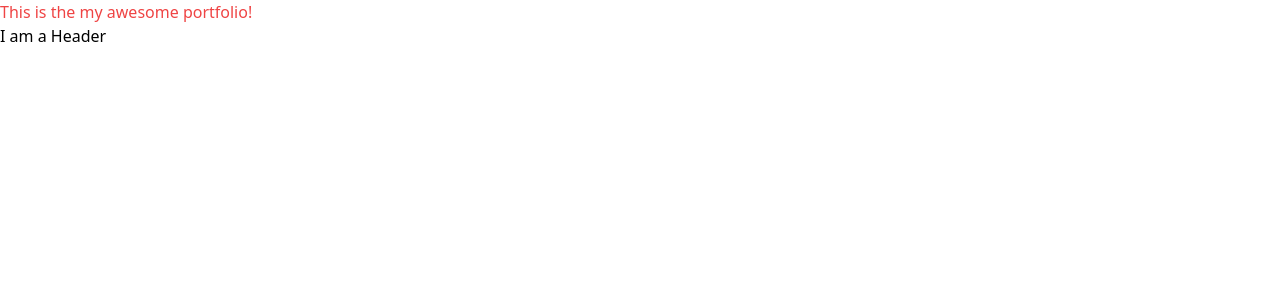
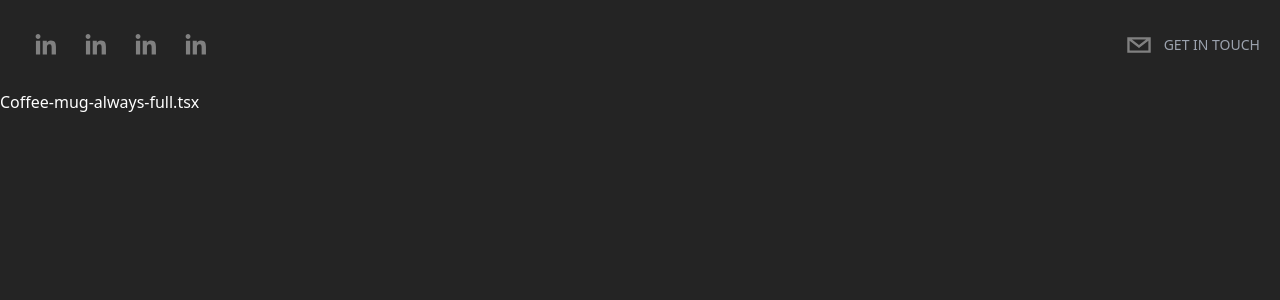
Before and after one commit to gabinwilliams/portfolio-nextjs, a Next.js app: page / in a window 1280 px wide. Shown: the top 300 px of the page. Built offline with nearby package versions, Linux system fonts and the light colour scheme.

Commit message:
created hero component and added framer motion

```diff
--- a/components/Header.tsx
+++ b/components/Header.tsx
@@ -1,9 +1,77 @@
 import React from "react";
+import { SocialIcon } from "react-social-icons";
+import { motion } from "framer-motion";
 
 type Props = {};
 
 function Header({}: Props) {
-    return <header>I am a Header</header>;
+    return (
+        <header className="sticky top-0 p-5 flex items-start justify-between max-w-7xl mx-auto z-20 xl:items-center">
+            <motion.div
+                initial={{
+                    x: -500,
+                    opacity: 0,
+                    scale: 0.5,
+                }}
+                animate={{
+                    x: 0,
+                    opacity: 1,
+                    scale: 1,
+                }}
+                transition={{
+                    duration: 1.5,
+                }}
+                className="flex flex-row items-center"
+            >
+                <SocialIcon
+                    url="https://www.linkedin.com/in/joshua-garcia-10b10b10b/"
+                    fgColor="gray"
+                    bgColor="transparent"
+                />
+                <SocialIcon
+                    url="https://www.linkedin.com/in/joshua-garcia-10b10b10b/"
+                    fgColor="gray"
+                    bgColor="transparent"
+                />
+                <SocialIcon
+                    url="https://www.linkedin.com/in/joshua-garcia-10b10b10b/"
+                    fgColor="gray"
+                    bgColor="transparent"
+                />
+                <SocialIcon
+                    url="https://www.linkedin.com/in/joshua-garcia-10b10b10b/"
+                    fgColor="gray"
+                    bgColor="transparent"
+                />
+            </motion.div>
+            <motion.div
+                initial={{
+                    x: 500,
+                    opacity: 0,
+                    scale: 0.5,
+                }}
+                animate={{
+                    x: 0,
+                    opacity: 1,
+                    scale: 1,
+                }}
+                transition={{
+                    duration: 1.5,
+                }}
+                className="flex flex-row items-center cursor-pointer"
+            >
+                <SocialIcon
+                    className="cursor-pointer"
+                    network="email"
+                    fgColor="gray"
+                    bgColor="transparent"
+                />
+                <p className="uppercase hidden md:inline-flex text-sm text-gray-400">
+                    Get in Touch
+                </p>
+            </motion.div>
+        </header>
+    );
 }
 
 export default Header;
--- /dev/null
+++ b/components/Hero.tsx
@@ -0,0 +1,26 @@
+import React from "react";
+import { Cursor, Typewriter, useTypewriter } from "react-simple-typewriter";
+
+type Props = {};
+
+function Hero({}: Props) {
+    const [text, count] = useTypewriter({
+        words: [
+            "Hi, the Name's Gabin Williams",
+            "Coffee-mug-always-full.tsx",
+            "<MagicalErrorEliminator />",
+        ],
+        loop: true,
+        delaySpeed: 2000,
+    });
+    return (
+        <div>
+            <h1>
+                <span>{text}</span>
+                <Cursor cursorColor="#F7AB0A" />
+            </h1>
+        </div>
+    );
+}
+
+export default Hero;
--- a/package.json
+++ b/package.json
@@ -15,9 +15,12 @@
     "@types/react-dom": "18.0.10",
     "eslint": "8.32.0",
     "eslint-config-next": "13.1.5",
+    "framer-motion": "^8.5.2",
     "next": "13.1.5",
     "react": "18.2.0",
     "react-dom": "18.2.0",
+    "react-simple-typewriter": "^5.0.1",
+    "react-social-icons": "^5.15.0",
     "typescript": "4.9.4"
   },
   "devDependencies": {
--- a/pages/index.tsx
+++ b/pages/index.tsx
@@ -1,17 +1,19 @@
 import Head from "next/head";
 import Header from "@/components/Header";
+import Hero from "@/components/Hero";
 
 export default function Home() {
     return (
-        <>
+        <div className="bg-[rgb(36,36,36)] text-white h-screen">
             <Head>
                 <title>Gabin&apos;s Portfolio</title>
             </Head>
-            <h1 className=" text-red-500">This is the my awesome portfolio!</h1>
             {/* Header */}
             <Header />
             {/* Hero */}
-
+            <section id="hero">
+                <Hero />
+            </section>
             {/* About */}
 
             {/* Experience */}
@@ -21,6 +23,6 @@
             {/* Projects */}
 
             {/* Contact */}
-        </>
+        </div>
     );
 }
```
Also changed, not shown: 1 other file (tests, documents, lock files or other folders).
